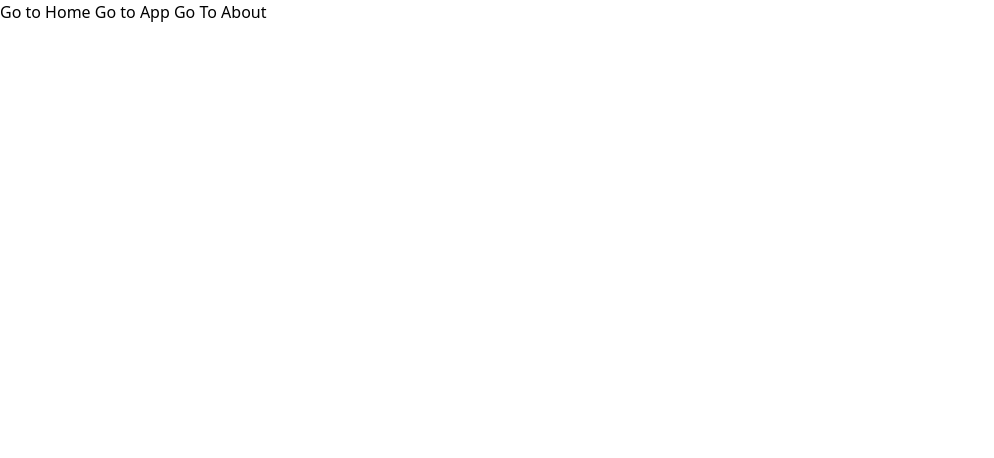
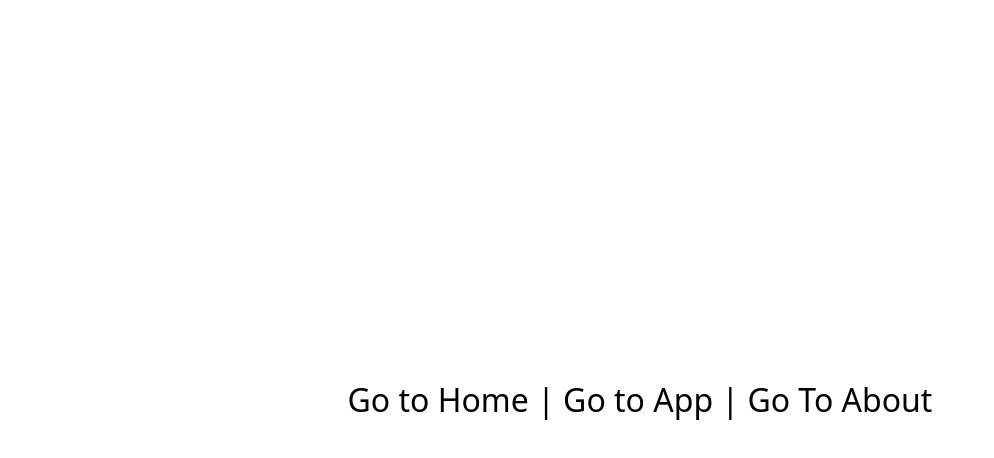
Before and after one commit to jamin-git/connect-at-georgia-tech, a Next.js app in the folder connect-gatech/: page / in a window 1280 px wide. Shown: the top 458 px of the page, without its empty margins (0-994 px from the left). Built offline with nearby package versions, Linux system fonts and the light colour scheme.

Commit message:
updated more styling

```diff
--- a/connect-gatech/src/components/dom/Nav.jsx
+++ b/connect-gatech/src/components/dom/Nav.jsx
@@ -5,13 +5,13 @@ import { useRouter } from 'next/router'
 
 function Nav() {
     const router = useRouter()
-    return <>
-        <a onClick={ () => router.push("/") } style={{cursor: "pointer"}}>Go to Home </a>
-        <a onClick={ () => router.push("/app") } style={{cursor: "pointer"}}>Go to App </a>
+    return <div style={{display: "block", fontSize: "2rem"}}>
+        <a onClick={ () => router.push("/") } style={{cursor: "pointer"}}>Go to Home | </a>
+        <a onClick={ () => router.push("/app") } style={{cursor: "pointer"}}>Go to App | </a>
 
         {/* Still need to add the page for this! */}
         <a onClick={ () => router.push("/about") } style={{cursor: "pointer"}}>Go To About</a>
-    </>
+    </div>
 }
 
 export default Nav;
--- a/connect-gatech/src/pages/index.jsx
+++ b/connect-gatech/src/pages/index.jsx
@@ -6,15 +6,16 @@ const LCanvas = dynamic(() => import('@/components/layout/canvas'), {
 })
 
 
-// This is the Homepage - Jacob
+// This is the Homepage! Here is where the react components will be loaded in - Jacob
 const Page = (props) => {
   return (
-    <>
+    <div style={{display: "flex", alignItems: "center", justifyContent: "center", height: "100vh", width: "100vw"}}>
       <Nav />
-    </>
+    </div>
   )
 }
 
+// You must export the page so it can actually be used!
 export default Page
 
 
```
